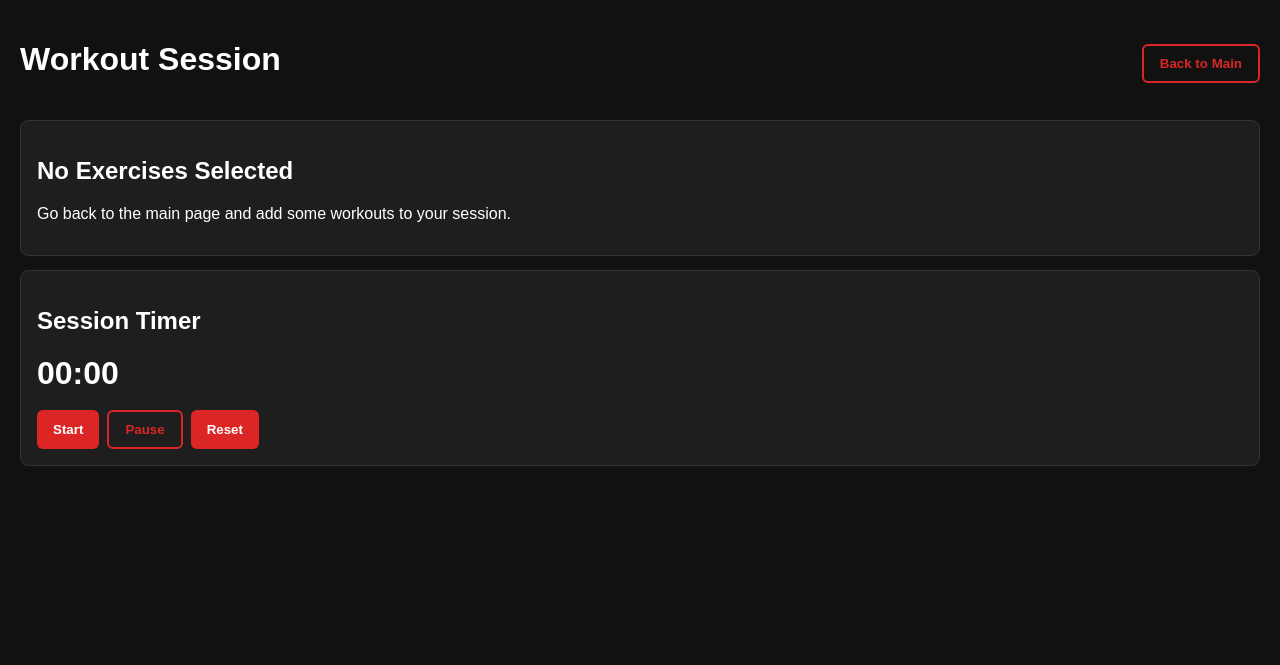
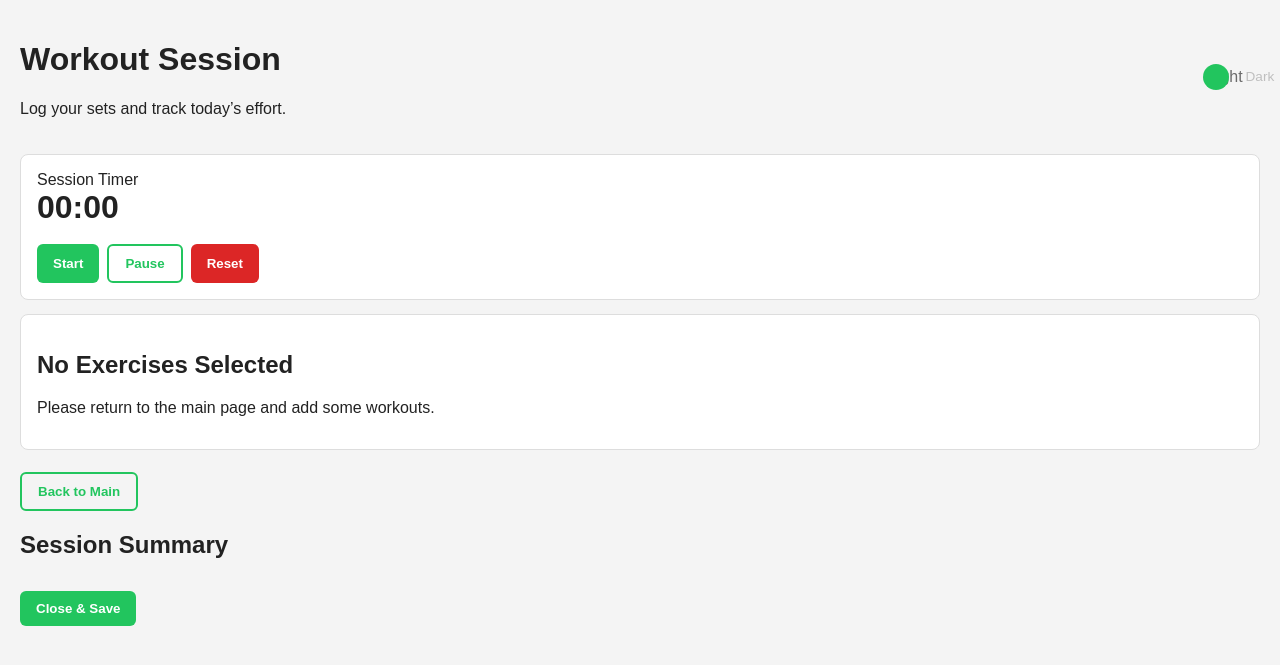
Before and after one commit to RunnelleMoredo/CSCI-4230U---Advanced-Web-Development-Final-Project-, a Flask app: page /session in a window 1280 px wide. Shown: the top 665 px of the page. Run offline with Flask 3, Linux system fonts and the light colour scheme.

Commit message:
adjustment to how the session page looks

```diff
--- a/templates/session.html
+++ b/templates/session.html
@@ -5,21 +5,32 @@
     <title>Workout Session</title>
     <link rel="stylesheet" href="{{ url_for('static', filename='styles/dashboard.css') }}">
 </head>
-<body class="dark-mode">
+
+<body class="session-page">
 <div class="dashboard-container">
 
-    <header class="top-header">
-        <h1>Workout Session</h1>
-        <button id="btn_back_main" class="btn btn-outline">Back to Main</button>
+    <!-- HEADER -->
+    <header class="top-header session-header">
+        <div>
+            <h1>Workout Session</h1>
+            <p class="session-subtitle">Log your sets and track today’s effort.</p>
+        </div>
+
+        <div class="theme-switch">
+            <input type="checkbox" id="theme_toggle_checkbox">
+            <label for="theme_toggle_checkbox" class="theme-slider">
+                <span class="sun">Light</span>
+                <span class="moon">Dark</span>
+            </label>
+        </div>
     </header>
 
-    <section class="card" id="session_container">
-        <!-- JS will fill this -->
-    </section>
-
-    <section class="card">
-        <h2>Session Timer</h2>
-        <div class="timer-display" id="timer_display">00:00</div>
+    <!-- TIMER BAR -->
+    <section class="card session-timer-card">
+        <div class="session-timer-header">
+            <span>Session Timer</span>
+            <div class="timer-display" id="timer_display">00:00</div>
+        </div>
         <div class="timer-controls">
             <button id="btn_timer_start" class="btn btn-accent">Start</button>
             <button id="btn_timer_pause" class="btn btn-outline">Pause</button>
@@ -27,50 +38,119 @@
         </div>
     </section>
 
+    <!-- WORKOUT LIST -->
+    <section class="card session-workouts-card" id="session_container">
+        <!-- JS injects exercises here -->
+    </section>
+
+    <button id="btn_back_main" class="btn btn-outline back-main-btn">
+        Back to Main
+    </button>
+</div>
+
+<!-- SESSION SUMMARY POPUP -->
+<div id="summary_overlay" class="summary-overlay">
+    <div class="summary-card">
+        <h2>Session Summary</h2>
+        <p id="summary_time"></p>
+        <div id="summary_exercises"></div>
+        <button id="summary_close" class="btn btn-accent" style="margin-top:12px;">
+            Close & Save
+        </button>
+    </div>
 </div>
 
 <script>
-    const sessionContainer = document.getElementById('session_container');
-    const exercises = JSON.parse(localStorage.getItem('selectedExercises') || '[]');
+    // =====================
+    // THEME (shared with main)
+    // =====================
+    function applySavedTheme() {
+        const saved = localStorage.getItem("theme");
+        const checkbox = document.getElementById("theme_toggle_checkbox");
 
-    // Back button
-    document.getElementById('btn_back_main').addEventListener('click', () => {
+        if (saved === "dark") {
+            document.body.classList.add("dark-mode");
+            if (checkbox) checkbox.checked = true;
+        } else {
+            document.body.classList.remove("dark-mode");
+            if (checkbox) checkbox.checked = false;
+        }
+    }
+    applySavedTheme();
+
+    const themeToggle = document.getElementById("theme_toggle_checkbox");
+    if (themeToggle) {
+        themeToggle.addEventListener("change", (e) => {
+            const dark = e.target.checked;
+            document.body.classList.toggle("dark-mode", dark);
+            localStorage.setItem("theme", dark ? "dark" : "light");
+        });
+    }
+
+    // =====================
+    // NAVIGATION
+    // =====================
+    document.getElementById("btn_back_main").addEventListener("click", () => {
         window.location.href = "/main";
     });
+
+    // =====================
+    // RENDER SESSION
+    // =====================
+    const sessionContainer = document.getElementById("session_container");
+    const exercises = JSON.parse(localStorage.getItem("selectedExercises") || "[]");
+
+    // Track containers for summary
+    const sessionEntries = [];
 
     if (!exercises.length) {
         sessionContainer.innerHTML = `
             <h2>No Exercises Selected</h2>
-            <p>Go back to the main page and add some workouts to your session.</p>
+            <p>Please return to the main page and add some workouts.</p>
         `;
     } else {
-        sessionContainer.innerHTML = "<h2>Today's Workout</h2>";
+        sessionContainer.innerHTML = `<h2 class="section-heading">Today's Workout</h2>`;
 
         exercises.forEach((ex, idx) => {
-            const card = document.createElement('div');
-            card.className = "workout-card selected-card";
+            const card = document.createElement("div");
+            card.className = "workout-card selected-card session-exercise-card";
 
             card.innerHTML = `
-                <h3>${ex.name}</h3>
-                <img src="${ex.gifUrl || ''}" class="workout-gif" alt="${ex.name}">
-                <p><strong>Suggested:</strong> ${ex.sets} sets × ${ex.reps} reps</p>
+                <div class="session-exercise-header">
+                    <div>
+                        <h3>${ex.name}</h3>
+                        <p class="session-exercise-meta">
+                            Suggested: ${ex.sets} sets × ${ex.reps} reps
+                        </p>
+                    </div>
+                    <img src="${ex.gifUrl || ""}" class="workout-gif session-gif" alt="${ex.name}">
+                </div>
+
                 <div id="sets_${idx}" class="logged-sets"></div>
-                <button class="btn btn-outline btn-add-set">Add Set</button>
+
+                <div class="session-card-footer">
+                    <button class="btn btn-outline btn-add-set">Add Set</button>
+                </div>
             `;
 
             const setsContainer = card.querySelector(`#sets_${idx}`);
-            const addSetBtn = card.querySelector('.btn-add-set');
-
+            const addSetBtn = card.querySelector(".btn-add-set");
             let setCount = 0;
 
-            addSetBtn.addEventListener('click', () => {
+            sessionEntries.push({ exercise: ex, setsContainer });
+
+            addSetBtn.addEventListener("click", () => {
                 setCount += 1;
-                const row = document.createElement('div');
+                const row = document.createElement("div");
                 row.className = "logged-set-row";
                 row.innerHTML = `
-                    Set ${setCount}:
-                    Reps <input type="number" min="1" value="${ex.reps}" style="width:60px;">
-                    Weight (kg) <input type="number" min="0" value="0" style="width:70px;">
+                    <span class="set-label">Set ${setCount}</span>
+                    <div class="set-inputs">
+                        <span>Reps</span>
+                        <input type="number" min="1" value="${ex.reps}" />
+                        <span>Weight (kg)</span>
+                        <input type="number" min="0" value="0" />
+                    </div>
                 `;
                 setsContainer.appendChild(row);
             });
@@ -78,37 +158,108 @@
             sessionContainer.appendChild(card);
         });
 
-        const finishBtn = document.createElement('button');
+        const finishBtn = document.createElement("button");
         finishBtn.textContent = "Finish Workout";
-        finishBtn.className = "btn btn-accent";
-        finishBtn.style.marginTop = "15px";
-
-        finishBtn.addEventListener('click', () => {
-            if (confirm("Finish and clear current workout?")) {
-                localStorage.removeItem('selectedExercises');
-                window.location.href = "/main";
-            }
-        });
+        finishBtn.className = "btn btn-accent finish-workout-btn";
+        finishBtn.id = "btn_finish_workout";
 
         sessionContainer.appendChild(finishBtn);
+
+        const summaryOverlay = document.getElementById("summary_overlay");
+        const summaryTimeEl = document.getElementById("summary_time");
+        const summaryExercisesEl = document.getElementById("summary_exercises");
+        const summaryCloseBtn = document.getElementById("summary_close");
+
+        finishBtn.addEventListener("click", () => {
+            // Build summary
+            const summaryExercises = [];
+            sessionEntries.forEach(({ exercise, setsContainer }) => {
+                const rows = setsContainer.querySelectorAll(".logged-set-row");
+                if (!rows.length) return;
+
+                let totalSets = rows.length;
+                let totalReps = 0;
+                let totalVolume = 0;
+
+                rows.forEach(row => {
+                    const inputs = row.querySelectorAll("input");
+                    const reps = parseInt(inputs[0].value, 10) || 0;
+                    const weight = parseFloat(inputs[1].value) || 0;
+
+                    totalReps += reps;
+                    totalVolume += reps * weight;
+                });
+
+                summaryExercises.push({
+                    name: exercise.name,
+                    totalSets,
+                    totalReps,
+                    totalVolume
+                });
+            });
+
+            const mins = Math.floor(seconds / 60);
+            const secs = seconds % 60;
+            summaryTimeEl.textContent = `Duration: ${mins}m ${secs}s`;
+
+            summaryExercisesEl.innerHTML = "";
+            if (!summaryExercises.length) {
+                summaryExercisesEl.innerHTML = "<p>No sets logged yet.</p>";
+            } else {
+                summaryExercises.forEach(item => {
+                    const row = document.createElement("div");
+                    row.className = "summary-row";
+                    row.innerHTML = `
+                        <strong>${item.name}</strong><br>
+                        Sets: ${item.totalSets}, Total reps: ${item.totalReps}
+                        ${item.totalVolume ? `, Volume: ${item.totalVolume.toFixed(1)} kg` : ""}
+                    `;
+                    summaryExercisesEl.appendChild(row);
+                });
+            }
+
+            summaryOverlay.classList.add("visible");
+
+            summaryCloseBtn.onclick = () => {
+                saveSessionToHistory({
+                    durationSeconds: seconds,
+                    exercises: summaryExercises
+                });
+                localStorage.removeItem("selectedExercises");
+                window.location.href = "/main";
+            };
+        });
     }
 
-    // ===== TIMER LOGIC =====
-    const timerDisplay = document.getElementById('timer_display');
-    const btnStart = document.getElementById('btn_timer_start');
-    const btnPause = document.getElementById('btn_timer_pause');
-    const btnReset = document.getElementById('btn_timer_reset');
+    // Save history to localStorage
+    function saveSessionToHistory(payload) {
+        const history = JSON.parse(localStorage.getItem("workoutHistory") || "[]");
+        history.push({
+            date: new Date().toISOString(),
+            durationSeconds: payload.durationSeconds,
+            exercises: payload.exercises
+        });
+        localStorage.setItem("workoutHistory", JSON.stringify(history));
+    }
+
+    // =====================
+    // TIMER LOGIC
+    // =====================
+    const timerDisplay = document.getElementById("timer_display");
+    const btnStart = document.getElementById("btn_timer_start");
+    const btnPause = document.getElementById("btn_timer_pause");
+    const btnReset = document.getElementById("btn_timer_reset");
 
     let seconds = 0;
     let timerId = null;
 
     function renderTime() {
-        const m = String(Math.floor(seconds / 60)).padStart(2, '0');
-        const s = String(seconds % 60).padStart(2, '0');
+        const m = String(Math.floor(seconds / 60)).padStart(2, "0");
+        const s = String(seconds % 60, 10).padStart(2, "0");
         timerDisplay.textContent = `${m}:${s}`;
     }
 
-    btnStart.addEventListener('click', () => {
+    btnStart.addEventListener("click", () => {
         if (timerId !== null) return;
         timerId = setInterval(() => {
             seconds += 1;
@@ -116,14 +267,14 @@
         }, 1000);
     });
 
-    btnPause.addEventListener('click', () => {
+    btnPause.addEventListener("click", () => {
         if (timerId !== null) {
             clearInterval(timerId);
             timerId = null;
         }
     });
 
-    btnReset.addEventListener('click', () => {
+    btnReset.addEventListener("click", () => {
         seconds = 0;
         renderTime();
         if (timerId !== null) {
```
